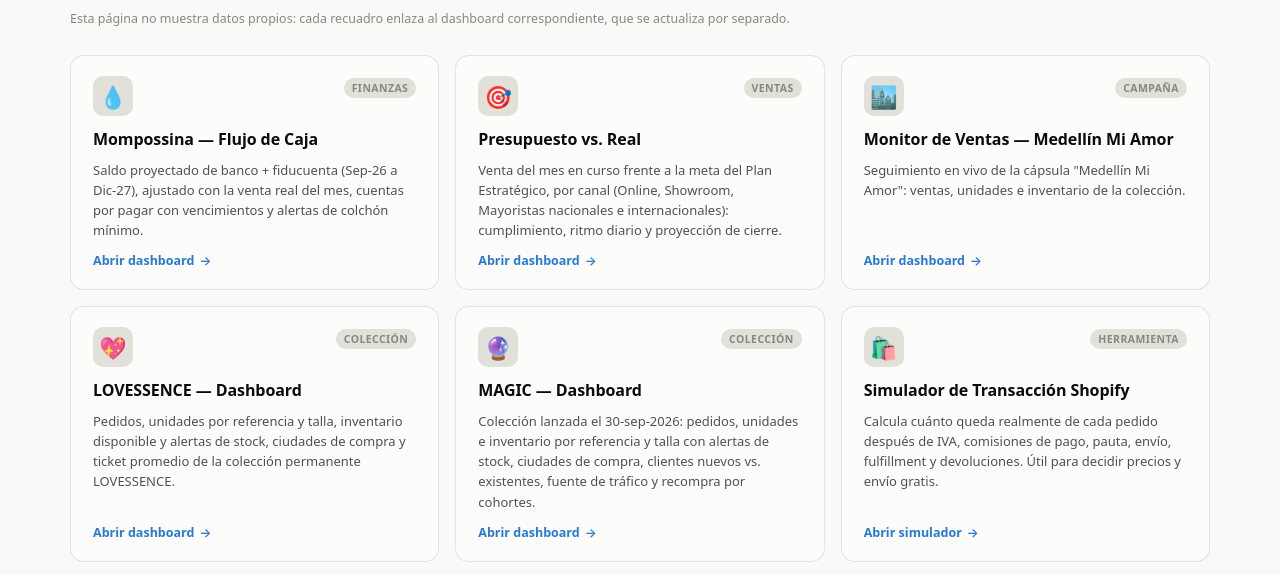
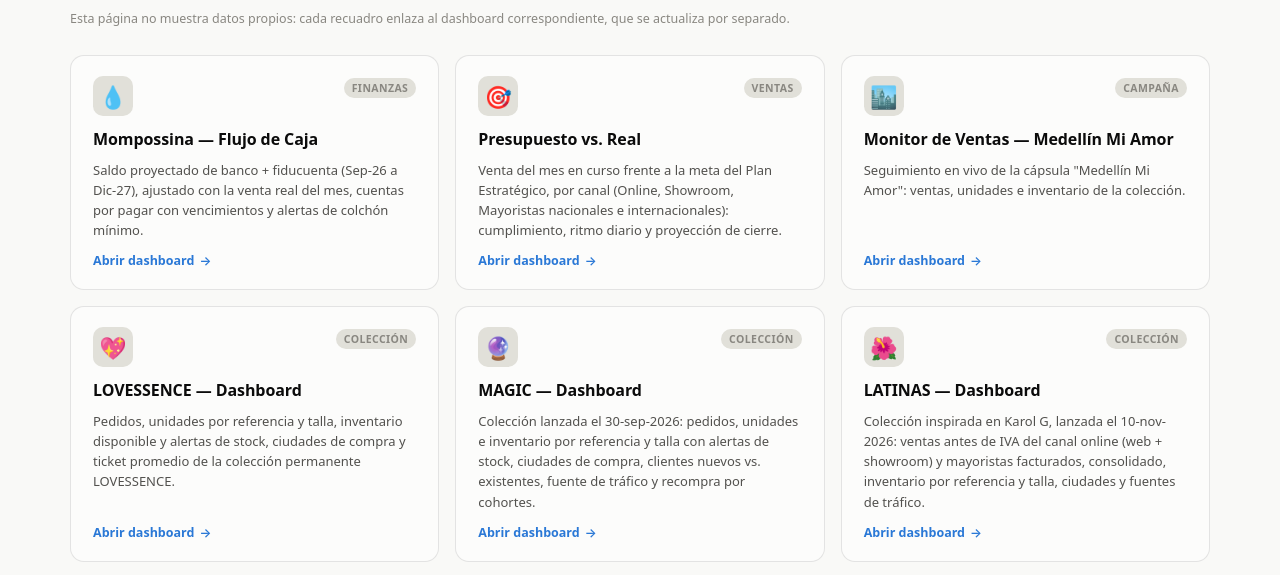
Before and after one commit to Mtrujillo45/Ventas-FLA, a plain HTML site: page dashboards/index.html in a window 1280 px wide. Shown: the part 148-723 px from the top of the page. Drawn offline with Linux system fonts and the light colour scheme.

Commit message:
Agrega recuadro de Latinas al panel de dashboards

```diff
--- a/dashboards/index.html
+++ b/dashboards/index.html
@@ -193,6 +193,16 @@
       <span class="tile-cta">Abrir dashboard</span>
     </a>
 
+    <a class="tile" href="https://mtrujillo45.github.io/Ventas-FLA/dashboards/latinas.html" target="_blank" rel="noopener">
+      <div class="tile-top">
+        <div class="tile-icon">🌺</div>
+        <div class="tile-tag">Colección</div>
+      </div>
+      <h2 class="tile-title">LATINAS — Dashboard</h2>
+      <p class="tile-desc">Colección inspirada en Karol G, lanzada el 10-nov-2026: ventas antes de IVA del canal online (web + showroom) y mayoristas facturados, consolidado, inventario por referencia y talla, ciudades y fuentes de tráfico.</p>
+      <span class="tile-cta">Abrir dashboard</span>
+    </a>
+
     <a class="tile" href="https://claude.ai/code/artifact/6efd7cab-5bd6-4cbd-aa26-810146669d7e" target="_blank" rel="noopener">
       <div class="tile-top">
         <div class="tile-icon">🛍️</div>
```
